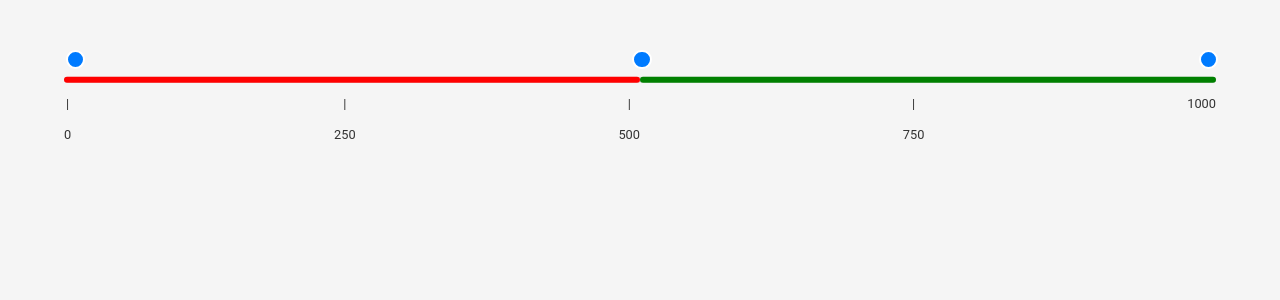
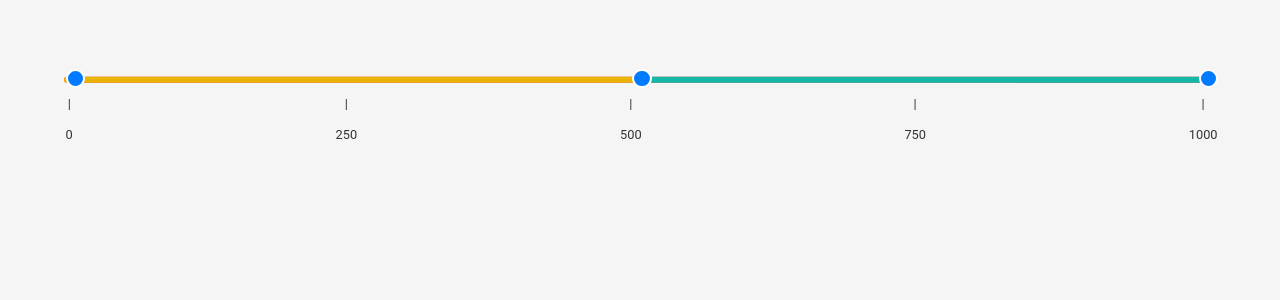
Before and after one commit to jaimeneeves/snippets, a React (Vite) app in the folder react/MultiRangeSlider/: page / in a window 1280 px wide. Shown: the top 300 px of the page. Built offline with nearby package versions, Linux system fonts and the light colour scheme.

Commit message:
atualização do multirange

```diff
--- a/react/MultiRangeSlider/src/App.jsx
+++ b/react/MultiRangeSlider/src/App.jsx
@@ -8,8 +8,8 @@ function App() {
 
   const [sliderValues, setSliderValues] = useState({
     min: 0,
-    mid: 50,
-    max: 100
+    mid: 500,
+    max: 1000
   })
 
   const handleChange = (values) => {
@@ -18,7 +18,7 @@ function App() {
 
   return (
     <>
-      <MultiRangeSlider min={0} max={100} onChange={handleChange} />
+      <MultiRangeSlider min={0} max={1000} onChange={handleChange} />
     </>
   )
 }
--- a/react/MultiRangeSlider/src/MultiRangeSlider/MultiRangeSlider.css
+++ b/react/MultiRangeSlider/src/MultiRangeSlider/MultiRangeSlider.css
@@ -14,6 +14,7 @@ input[type="range"] {
   appearance: none;
   background: transparent;
   pointer-events: none;
+  top: 30%;
 }
 
 /* Estilos para os thumbs (controladores) */
@@ -46,7 +47,7 @@ input[type="range"]::-moz-range-thumb {
   position: absolute;
   width: 100%;
   height: 0.4rem;
-  background-color: #ddd; /* Cor de fundo da linha completa */
+  background-color: #ef4444; /* Cor de fundo da linha completa */
   border-radius: 0.2rem;
   z-index: 1;
   top: 50%;
@@ -57,8 +58,9 @@ input[type="range"]::-moz-range-thumb {
 .slider__range--min-to-mid {
   position: absolute;
   height: 0.4rem;
-  background-color: red; /* Cor vermelha para a faixa entre min e mid */
-  border-radius: 0.2rem;
+  background-color: #eab308;
+  border-bottom-left-radius: 0.2rem;
+  border-top-left-radius: 0.2rem;
   z-index: 2;
   top: 50%;
   transform: translateY(-50%);
@@ -68,7 +70,18 @@ input[type="range"]::-moz-range-thumb {
 .slider__range--mid-to-max {
   position: absolute;
   height: 0.4rem;
-  background-color: green; /* Cor verde para a faixa entre mid e max */
+  background-color: #14b8a6; /* Cor verde para a faixa entre mid e max */
+  border-top-right-radius: 0.2rem;
+  border-bottom-right-radius: 0.2rem;
+  z-index: 2;
+  top: 50%;
+  transform: translateY(-50%);
+}
+
+.slider__range--max-to-end {
+  position: absolute;
+  height: 0.4rem;
+  background-color: #2563eb;
   border-radius: 0.2rem;
   z-index: 2;
   top: 50%;
@@ -104,6 +117,7 @@ input[type="range"]::-moz-range-thumb {
   color: #333;
   font-size: 0.8rem;
   width: 100%;
+  padding: 0 0.1rem;
 
   .sliders-values-items {
     display: flex;
@@ -125,3 +139,49 @@ input[type="range"]::-moz-range-thumb {
 .slider__right-value {
   right: 0;
 }
+
+.tooltip {
+  position: absolute;
+  top: -1.5rem; /* Ajustado para acomodar a seta */
+  transform: translateX(-50%);
+  background-color: #fff; /* Background branco */
+  color: #000; /* Texto preto */
+  padding: 0.3rem 0.6rem;
+  border-radius: 0.3rem;
+  border: 1px solid #ccc; /* Adiciona uma borda para separar do fundo */
+  font-size: 0.8rem;
+  white-space: nowrap;
+  z-index: 5;
+  box-shadow: 0 0.2rem 0.4rem rgba(0, 0, 0, 0.1); /* Adiciona uma sombra */
+}
+
+/* Arrow para o tooltip */
+.tooltip::after {
+  content: '';
+  position: absolute;
+  bottom: -12px; /* Posição abaixo do tooltip */
+  left: 50%;
+  transform: translateX(-50%);
+  border-width: 6px;
+  border-style: solid;
+  border-color: #fff transparent transparent transparent; /* Cria a seta com o background branco */
+}
+
+.tooltip::before {
+  content: '';
+  position: absolute;
+  bottom: -14px; /* Posição da borda um pouco abaixo do arrow */
+  left: 50%;
+  transform: translateX(-50%);
+  border-width: 7px; /* Um pouco maior que o arrow */
+  border-style: solid;
+  border-color: #ccc transparent transparent transparent; /* Cria a borda cinza */
+}
+
+.thumb--zindex-3 {
+  z-index: 3;
+  /* left: -0.9%; */
+}
+.thumb--zindex-4 {
+  z-index: 3;
+}
--- a/react/MultiRangeSlider/src/MultiRangeSlider/index.jsx
+++ b/react/MultiRangeSlider/src/MultiRangeSlider/index.jsx
@@ -6,11 +6,18 @@ const MultiRangeSlider = ({ min, max, onChange }) => {
   const [minVal, setMinVal] = useState(min);
   const [midVal, setMidVal] = useState((min + max) / 2);
   const [maxVal, setMaxVal] = useState(max);
+
+  // Estados para controlar a visibilidade dos tooltips
+  const [showMinTooltip, setShowMinTooltip] = useState(false);
+  const [showMidTooltip, setShowMidTooltip] = useState(false);
+  const [showMaxTooltip, setShowMaxTooltip] = useState(false);
+
   const minValRef = useRef(null);
   const midValRef = useRef(null);
   const maxValRef = useRef(null);
   const rangeMinToMid = useRef(null);
   const rangeMidToMax = useRef(null);
+  const rangeMaxToEnd = useRef(null); // Nova referência para o último range
 
   // Função para calcular a porcentagem
   const getPercent = useCallback(
@@ -44,6 +51,18 @@ const MultiRangeSlider = ({ min, max, onChange }) => {
     }
   }, [midVal, maxVal, getPercent]);
 
+  // Atualizar a faixa entre max e o final do slider
+  useEffect(() => {
+    if (maxValRef.current) {
+      const maxPercent = getPercent(maxVal);
+
+      if (rangeMaxToEnd.current) {
+        rangeMaxToEnd.current.style.left = `${maxPercent}%`; // Começa onde o maxVal está
+        rangeMaxToEnd.current.style.width = `${100 - maxPercent}%`; // Vai até o fim (100%)
+      }
+    }
+  }, [maxVal, getPercent]);
+
   // Obter valores atualizados sempre que o estado mudar
   useEffect(() => {
     onChange({ min: minVal, mid: midVal, max: maxVal });
@@ -51,12 +70,18 @@ const MultiRangeSlider = ({ min, max, onChange }) => {
 
   return (
     <div className="container">
+
+      {/* Tooltip para o valor mínimo */}
+      {showMinTooltip && <div className="tooltip" style={{ left: `${getPercent(minVal + 5)}%` }}>{minVal}</div>}
+
       <input
         type="range"
         min={min}
         max={max}
         value={minVal}
         ref={minValRef}
+        onMouseDown={() => setShowMinTooltip(true)}
+        onMouseUp={() => setShowMinTooltip(false)}
         onChange={(event) => {
           const value = Math.min(+event.target.value, midVal - 1);
           setMinVal(value);
@@ -64,12 +89,16 @@ const MultiRangeSlider = ({ min, max, onChange }) => {
         className={classnames("thumb thumb--zindex-3")}
       />
 
+      {/* Tooltip para o valor intermediário */}
+      {showMidTooltip && <div className="tooltip" style={{ left: `${getPercent(midVal)}%` }}>{midVal}</div>}
       <input
         type="range"
         min={min}
         max={max}
         value={midVal}
         ref={midValRef}
+        onMouseDown={() => setShowMidTooltip(true)}
+        onMouseUp={() => setShowMidTooltip(false)}
         onChange={(event) => {
           const value = Math.max(Math.min(+event.target.value, maxVal - 1), minVal + 1);
           setMidVal(value);
@@ -77,12 +106,16 @@ const MultiRangeSlider = ({ min, max, onChange }) => {
         className="thumb thumb--zindex-4"
       />
 
+      {/* Tooltip para o valor máximo */}
+      {showMaxTooltip && <div className="tooltip" style={{ left: `${getPercent(maxVal)}%` }}>{maxVal}</div>}
       <input
         type="range"
         min={min}
         max={max}
         value={maxVal}
         ref={maxValRef}
+        onMouseDown={() => setShowMaxTooltip(true)}
+        onMouseUp={() => setShowMaxTooltip(false)}
         onChange={(event) => {
           const value = Math.max(+event.target.value, midVal + 1);
           setMaxVal(value);
@@ -91,10 +124,11 @@ const MultiRangeSlider = ({ min, max, onChange }) => {
       />
 
       <div className="slider">
+
         <div className="slider__track"></div>
-
         <div ref={rangeMinToMid} className="slider__range slider__range--min-to-mid"></div>
         <div ref={rangeMidToMax} className="slider__range slider__range--mid-to-max"></div>
+        <div ref={rangeMaxToEnd} className="slider__range slider__range--max-to-end"></div>
 
         {/* <div className="slider__left-value">{minVal}</div>
         <div className="slider__mid-value">{midVal}</div>
@@ -117,7 +151,10 @@ const MultiRangeSlider = ({ min, max, onChange }) => {
             <div>|</div>
             <div>750</div>
           </div>
-          <div>1000</div>
+          <div className='sliders-values-items'>
+            <div>|</div>
+            <div>1000</div>
+          </div>
         </div>
       </div>
     </div>
```
